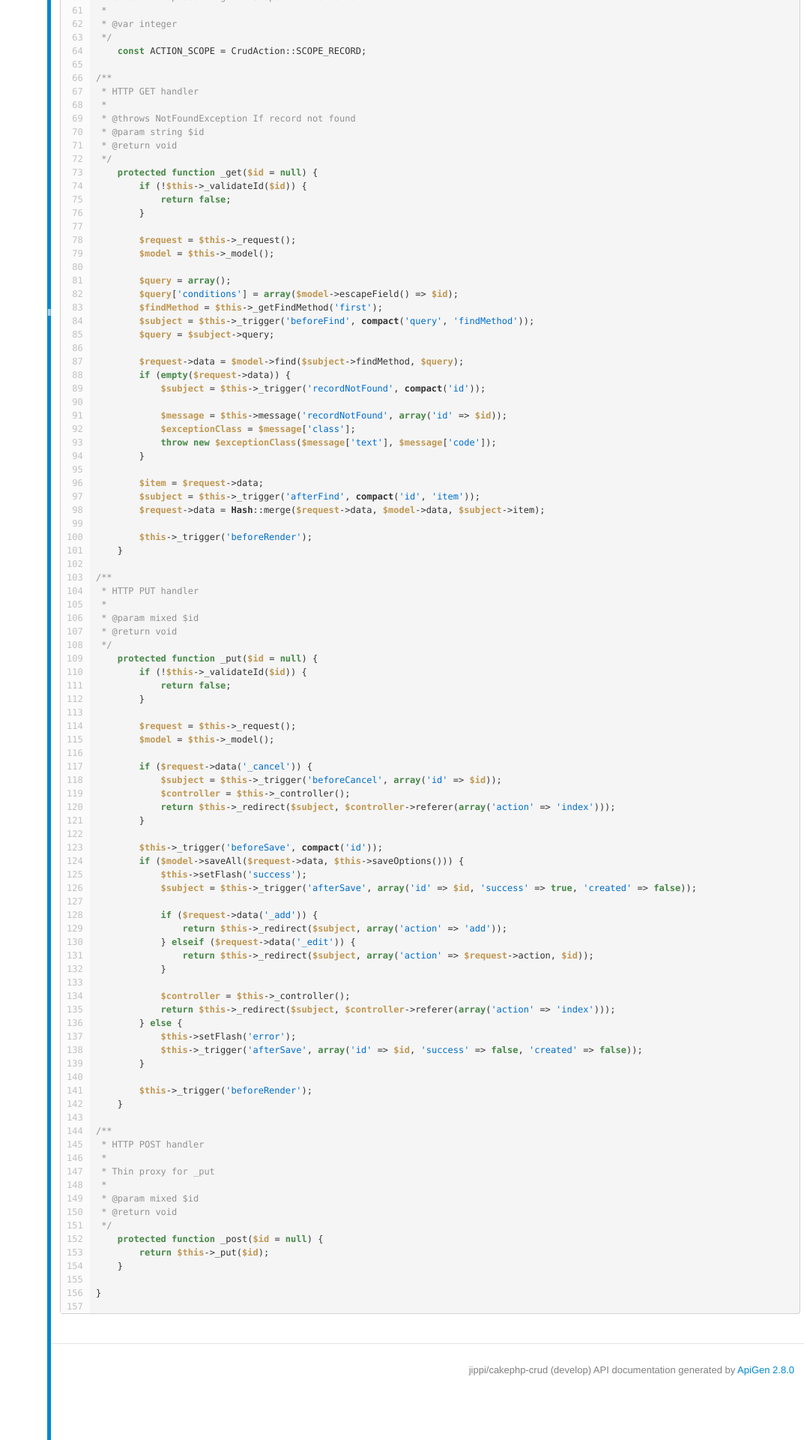
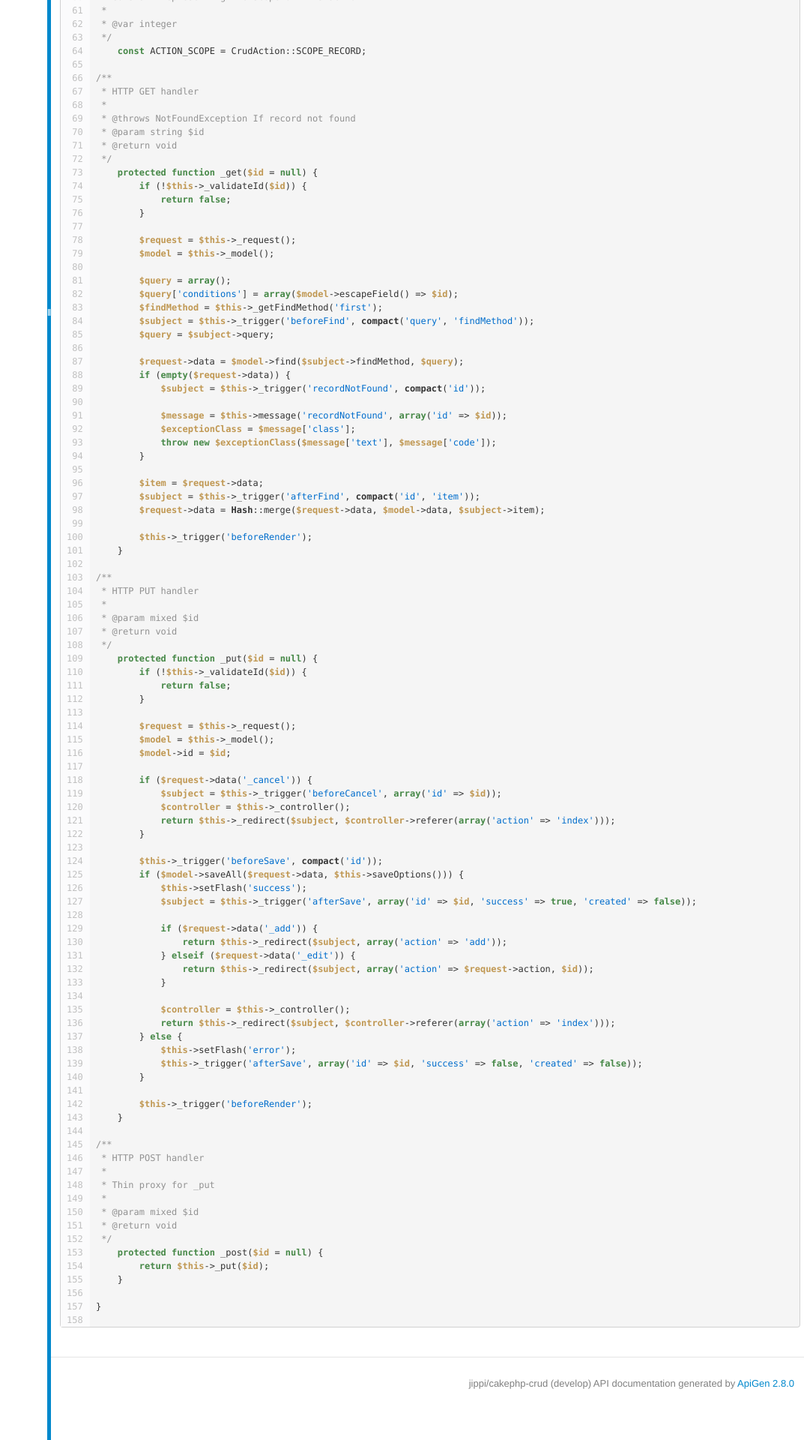
Before and after one commit to FriendsOfCake/crud, a Jekyll site: the page api/develop/source-class-EditCrudAction.html, which Jekyll copies as it is, in a window 1280 px wide. Shown: the part 1128-3048 px from the top of the page at 75% size, without its empty margins (207-1280 px from the left). Built offline with Jekyll 4.4.1, drawn with Linux system fonts in a browser that asks for light colours.

Commit message:
[autobot] update API docs

```diff
--- a/api/develop/class-EditCrudAction.html
+++ b/api/develop/class-EditCrudAction.html
@@ -162,7 +162,7 @@ Object
 
 
 
-		<b>Located at</b> <a href="source-class-EditCrudAction.html#5-156" title="Go to source code">Controller/Crud/Action/EditCrudAction.php</a><br />
+		<b>Located at</b> <a href="source-class-EditCrudAction.html#5-157" title="Go to source code">Controller/Crud/Action/EditCrudAction.php</a><br />
 	</div>
 
 
@@ -222,7 +222,7 @@ Object
 
 			<td class="name"><div>
 			<a class="anchor" href="#__put">#</a>
-			<code><a href="source-class-EditCrudAction.html#103-142" title="Go to source code">_put</a>( <span>mixed <var>$id</var> = <span class="php-keyword1">null</span></span> )</code>
+			<code><a href="source-class-EditCrudAction.html#103-143" title="Go to source code">_put</a>( <span>mixed <var>$id</var> = <span class="php-keyword1">null</span></span> )</code>
 
 			<div class="description short">
 
@@ -260,7 +260,7 @@ Object
 
 			<td class="name"><div>
 			<a class="anchor" href="#__post">#</a>
-			<code><a href="source-class-EditCrudAction.html#144-154" title="Go to source code">_post</a>( <span>mixed <var>$id</var> = <span class="php-keyword1">null</span></span> )</code>
+			<code><a href="source-class-EditCrudAction.html#145-155" title="Go to source code">_post</a>( <span>mixed <var>$id</var> = <span class="php-keyword1">null</span></span> )</code>
 
 			<div class="description short">
 
--- a/api/develop/source-class-EditCrudAction.html
+++ b/api/develop/source-class-EditCrudAction.html
@@ -223,48 +223,49 @@
 </span><span id="113" class="l"><a class="l" href="#113">113 </a>
 </span><span id="114" class="l"><a class="l" href="#114">114 </a>        <span class="php-var">$request</span> = <span class="php-var">$this</span>-&gt;_request();
 </span><span id="115" class="l"><a class="l" href="#115">115 </a>        <span class="php-var">$model</span> = <span class="php-var">$this</span>-&gt;_model();
-</span><span id="116" class="l"><a class="l" href="#116">116 </a>
-</span><span id="117" class="l"><a class="l" href="#117">117 </a>        <span class="php-keyword1">if</span> (<span class="php-var">$request</span>-&gt;data(<span class="php-quote">'_cancel'</span>)) {
-</span><span id="118" class="l"><a class="l" href="#118">118 </a>            <span class="php-var">$subject</span> = <span class="php-var">$this</span>-&gt;_trigger(<span class="php-quote">'beforeCancel'</span>, <span class="php-keyword1">array</span>(<span class="php-quote">'id'</span> =&gt; <span class="php-var">$id</span>));
-</span><span id="119" class="l"><a class="l" href="#119">119 </a>            <span class="php-var">$controller</span> = <span class="php-var">$this</span>-&gt;_controller();
-</span><span id="120" class="l"><a class="l" href="#120">120 </a>            <span class="php-keyword1">return</span> <span class="php-var">$this</span>-&gt;_redirect(<span class="php-var">$subject</span>, <span class="php-var">$controller</span>-&gt;referer(<span class="php-keyword1">array</span>(<span class="php-quote">'action'</span> =&gt; <span class="php-quote">'index'</span>)));
-</span><span id="121" class="l"><a class="l" href="#121">121 </a>        }
-</span><span id="122" class="l"><a class="l" href="#122">122 </a>
-</span><span id="123" class="l"><a class="l" href="#123">123 </a>        <span class="php-var">$this</span>-&gt;_trigger(<span class="php-quote">'beforeSave'</span>, <span class="php-keyword2">compact</span>(<span class="php-quote">'id'</span>));
-</span><span id="124" class="l"><a class="l" href="#124">124 </a>        <span class="php-keyword1">if</span> (<span class="php-var">$model</span>-&gt;saveAll(<span class="php-var">$request</span>-&gt;data, <span class="php-var">$this</span>-&gt;saveOptions())) {
-</span><span id="125" class="l"><a class="l" href="#125">125 </a>            <span class="php-var">$this</span>-&gt;setFlash(<span class="php-quote">'success'</span>);
-</span><span id="126" class="l"><a class="l" href="#126">126 </a>            <span class="php-var">$subject</span> = <span class="php-var">$this</span>-&gt;_trigger(<span class="php-quote">'afterSave'</span>, <span class="php-keyword1">array</span>(<span class="php-quote">'id'</span> =&gt; <span class="php-var">$id</span>, <span class="php-quote">'success'</span> =&gt; <span class="php-keyword1">true</span>, <span class="php-quote">'created'</span> =&gt; <span class="php-keyword1">false</span>));
-</span><span id="127" class="l"><a class="l" href="#127">127 </a>
-</span><span id="128" class="l"><a class="l" href="#128">128 </a>            <span class="php-keyword1">if</span> (<span class="php-var">$request</span>-&gt;data(<span class="php-quote">'_add'</span>)) {
-</span><span id="129" class="l"><a class="l" href="#129">129 </a>                <span class="php-keyword1">return</span> <span class="php-var">$this</span>-&gt;_redirect(<span class="php-var">$subject</span>, <span class="php-keyword1">array</span>(<span class="php-quote">'action'</span> =&gt; <span class="php-quote">'add'</span>));
-</span><span id="130" class="l"><a class="l" href="#130">130 </a>            } <span class="php-keyword1">elseif</span> (<span class="php-var">$request</span>-&gt;data(<span class="php-quote">'_edit'</span>)) {
-</span><span id="131" class="l"><a class="l" href="#131">131 </a>                <span class="php-keyword1">return</span> <span class="php-var">$this</span>-&gt;_redirect(<span class="php-var">$subject</span>, <span class="php-keyword1">array</span>(<span class="php-quote">'action'</span> =&gt; <span class="php-var">$request</span>-&gt;action, <span class="php-var">$id</span>));
-</span><span id="132" class="l"><a class="l" href="#132">132 </a>            }
-</span><span id="133" class="l"><a class="l" href="#133">133 </a>
-</span><span id="134" class="l"><a class="l" href="#134">134 </a>            <span class="php-var">$controller</span> = <span class="php-var">$this</span>-&gt;_controller();
-</span><span id="135" class="l"><a class="l" href="#135">135 </a>            <span class="php-keyword1">return</span> <span class="php-var">$this</span>-&gt;_redirect(<span class="php-var">$subject</span>, <span class="php-var">$controller</span>-&gt;referer(<span class="php-keyword1">array</span>(<span class="php-quote">'action'</span> =&gt; <span class="php-quote">'index'</span>)));
-</span><span id="136" class="l"><a class="l" href="#136">136 </a>        } <span class="php-keyword1">else</span> {
-</span><span id="137" class="l"><a class="l" href="#137">137 </a>            <span class="php-var">$this</span>-&gt;setFlash(<span class="php-quote">'error'</span>);
-</span><span id="138" class="l"><a class="l" href="#138">138 </a>            <span class="php-var">$this</span>-&gt;_trigger(<span class="php-quote">'afterSave'</span>, <span class="php-keyword1">array</span>(<span class="php-quote">'id'</span> =&gt; <span class="php-var">$id</span>, <span class="php-quote">'success'</span> =&gt; <span class="php-keyword1">false</span>, <span class="php-quote">'created'</span> =&gt; <span class="php-keyword1">false</span>));
-</span><span id="139" class="l"><a class="l" href="#139">139 </a>        }
-</span><span id="140" class="l"><a class="l" href="#140">140 </a>
-</span><span id="141" class="l"><a class="l" href="#141">141 </a>        <span class="php-var">$this</span>-&gt;_trigger(<span class="php-quote">'beforeRender'</span>);
-</span><span id="142" class="l"><a class="l" href="#142">142 </a>    }
-</span><span id="143" class="l"><a class="l" href="#143">143 </a>
-</span><span id="144" class="l"><a class="l" href="#144">144 </a><span class="php-comment">/**
-</span></span><span id="145" class="l"><a class="l" href="#145">145 </a><span class="php-comment"> * HTTP POST handler
-</span></span><span id="146" class="l"><a class="l" href="#146">146 </a><span class="php-comment"> *
-</span></span><span id="147" class="l"><a class="l" href="#147">147 </a><span class="php-comment"> * Thin proxy for _put
-</span></span><span id="148" class="l"><a class="l" href="#148">148 </a><span class="php-comment"> *
-</span></span><span id="149" class="l"><a class="l" href="#149">149 </a><span class="php-comment"> * @param mixed $id
-</span></span><span id="150" class="l"><a class="l" href="#150">150 </a><span class="php-comment"> * @return void
-</span></span><span id="151" class="l"><a class="l" href="#151">151 </a><span class="php-comment"> */</span>
-</span><span id="152" class="l"><a class="l" href="#152">152 </a>    <span class="php-keyword1">protected</span> <span class="php-keyword1">function</span> <a id="__post" href="#__post">_post</a>(<span class="php-var">$id</span> = <span class="php-keyword1">null</span>) {
-</span><span id="153" class="l"><a class="l" href="#153">153 </a>        <span class="php-keyword1">return</span> <span class="php-var">$this</span>-&gt;_put(<span class="php-var">$id</span>);
-</span><span id="154" class="l"><a class="l" href="#154">154 </a>    }
-</span><span id="155" class="l"><a class="l" href="#155">155 </a>
-</span><span id="156" class="l"><a class="l" href="#156">156 </a>}
-</span><span id="157" class="l"><a class="l" href="#157">157 </a></span></code></pre>
+</span><span id="116" class="l"><a class="l" href="#116">116 </a>        <span class="php-var">$model</span>-&gt;id = <span class="php-var">$id</span>;
+</span><span id="117" class="l"><a class="l" href="#117">117 </a>
+</span><span id="118" class="l"><a class="l" href="#118">118 </a>        <span class="php-keyword1">if</span> (<span class="php-var">$request</span>-&gt;data(<span class="php-quote">'_cancel'</span>)) {
+</span><span id="119" class="l"><a class="l" href="#119">119 </a>            <span class="php-var">$subject</span> = <span class="php-var">$this</span>-&gt;_trigger(<span class="php-quote">'beforeCancel'</span>, <span class="php-keyword1">array</span>(<span class="php-quote">'id'</span> =&gt; <span class="php-var">$id</span>));
+</span><span id="120" class="l"><a class="l" href="#120">120 </a>            <span class="php-var">$controller</span> = <span class="php-var">$this</span>-&gt;_controller();
+</span><span id="121" class="l"><a class="l" href="#121">121 </a>            <span class="php-keyword1">return</span> <span class="php-var">$this</span>-&gt;_redirect(<span class="php-var">$subject</span>, <span class="php-var">$controller</span>-&gt;referer(<span class="php-keyword1">array</span>(<span class="php-quote">'action'</span> =&gt; <span class="php-quote">'index'</span>)));
+</span><span id="122" class="l"><a class="l" href="#122">122 </a>        }
+</span><span id="123" class="l"><a class="l" href="#123">123 </a>
+</span><span id="124" class="l"><a class="l" href="#124">124 </a>        <span class="php-var">$this</span>-&gt;_trigger(<span class="php-quote">'beforeSave'</span>, <span class="php-keyword2">compact</span>(<span class="php-quote">'id'</span>));
+</span><span id="125" class="l"><a class="l" href="#125">125 </a>        <span class="php-keyword1">if</span> (<span class="php-var">$model</span>-&gt;saveAll(<span class="php-var">$request</span>-&gt;data, <span class="php-var">$this</span>-&gt;saveOptions())) {
+</span><span id="126" class="l"><a class="l" href="#126">126 </a>            <span class="php-var">$this</span>-&gt;setFlash(<span class="php-quote">'success'</span>);
+</span><span id="127" class="l"><a class="l" href="#127">127 </a>            <span class="php-var">$subject</span> = <span class="php-var">$this</span>-&gt;_trigger(<span class="php-quote">'afterSave'</span>, <span class="php-keyword1">array</span>(<span class="php-quote">'id'</span> =&gt; <span class="php-var">$id</span>, <span class="php-quote">'success'</span> =&gt; <span class="php-keyword1">true</span>, <span class="php-quote">'created'</span> =&gt; <span class="php-keyword1">false</span>));
+</span><span id="128" class="l"><a class="l" href="#128">128 </a>
+</span><span id="129" class="l"><a class="l" href="#129">129 </a>            <span class="php-keyword1">if</span> (<span class="php-var">$request</span>-&gt;data(<span class="php-quote">'_add'</span>)) {
+</span><span id="130" class="l"><a class="l" href="#130">130 </a>                <span class="php-keyword1">return</span> <span class="php-var">$this</span>-&gt;_redirect(<span class="php-var">$subject</span>, <span class="php-keyword1">array</span>(<span class="php-quote">'action'</span> =&gt; <span class="php-quote">'add'</span>));
+</span><span id="131" class="l"><a class="l" href="#131">131 </a>            } <span class="php-keyword1">elseif</span> (<span class="php-var">$request</span>-&gt;data(<span class="php-quote">'_edit'</span>)) {
+</span><span id="132" class="l"><a class="l" href="#132">132 </a>                <span class="php-keyword1">return</span> <span class="php-var">$this</span>-&gt;_redirect(<span class="php-var">$subject</span>, <span class="php-keyword1">array</span>(<span class="php-quote">'action'</span> =&gt; <span class="php-var">$request</span>-&gt;action, <span class="php-var">$id</span>));
+</span><span id="133" class="l"><a class="l" href="#133">133 </a>            }
+</span><span id="134" class="l"><a class="l" href="#134">134 </a>
+</span><span id="135" class="l"><a class="l" href="#135">135 </a>            <span class="php-var">$controller</span> = <span class="php-var">$this</span>-&gt;_controller();
+</span><span id="136" class="l"><a class="l" href="#136">136 </a>            <span class="php-keyword1">return</span> <span class="php-var">$this</span>-&gt;_redirect(<span class="php-var">$subject</span>, <span class="php-var">$controller</span>-&gt;referer(<span class="php-keyword1">array</span>(<span class="php-quote">'action'</span> =&gt; <span class="php-quote">'index'</span>)));
+</span><span id="137" class="l"><a class="l" href="#137">137 </a>        } <span class="php-keyword1">else</span> {
+</span><span id="138" class="l"><a class="l" href="#138">138 </a>            <span class="php-var">$this</span>-&gt;setFlash(<span class="php-quote">'error'</span>);
+</span><span id="139" class="l"><a class="l" href="#139">139 </a>            <span class="php-var">$this</span>-&gt;_trigger(<span class="php-quote">'afterSave'</span>, <span class="php-keyword1">array</span>(<span class="php-quote">'id'</span> =&gt; <span class="php-var">$id</span>, <span class="php-quote">'success'</span> =&gt; <span class="php-keyword1">false</span>, <span class="php-quote">'created'</span> =&gt; <span class="php-keyword1">false</span>));
+</span><span id="140" class="l"><a class="l" href="#140">140 </a>        }
+</span><span id="141" class="l"><a class="l" href="#141">141 </a>
+</span><span id="142" class="l"><a class="l" href="#142">142 </a>        <span class="php-var">$this</span>-&gt;_trigger(<span class="php-quote">'beforeRender'</span>);
+</span><span id="143" class="l"><a class="l" href="#143">143 </a>    }
+</span><span id="144" class="l"><a class="l" href="#144">144 </a>
+</span><span id="145" class="l"><a class="l" href="#145">145 </a><span class="php-comment">/**
+</span></span><span id="146" class="l"><a class="l" href="#146">146 </a><span class="php-comment"> * HTTP POST handler
+</span></span><span id="147" class="l"><a class="l" href="#147">147 </a><span class="php-comment"> *
+</span></span><span id="148" class="l"><a class="l" href="#148">148 </a><span class="php-comment"> * Thin proxy for _put
+</span></span><span id="149" class="l"><a class="l" href="#149">149 </a><span class="php-comment"> *
+</span></span><span id="150" class="l"><a class="l" href="#150">150 </a><span class="php-comment"> * @param mixed $id
+</span></span><span id="151" class="l"><a class="l" href="#151">151 </a><span class="php-comment"> * @return void
+</span></span><span id="152" class="l"><a class="l" href="#152">152 </a><span class="php-comment"> */</span>
+</span><span id="153" class="l"><a class="l" href="#153">153 </a>    <span class="php-keyword1">protected</span> <span class="php-keyword1">function</span> <a id="__post" href="#__post">_post</a>(<span class="php-var">$id</span> = <span class="php-keyword1">null</span>) {
+</span><span id="154" class="l"><a class="l" href="#154">154 </a>        <span class="php-keyword1">return</span> <span class="php-var">$this</span>-&gt;_put(<span class="php-var">$id</span>);
+</span><span id="155" class="l"><a class="l" href="#155">155 </a>    }
+</span><span id="156" class="l"><a class="l" href="#156">156 </a>
+</span><span id="157" class="l"><a class="l" href="#157">157 </a>}
+</span><span id="158" class="l"><a class="l" href="#158">158 </a></span></code></pre>
 	</div>
 
 	<div id="footer">
```
